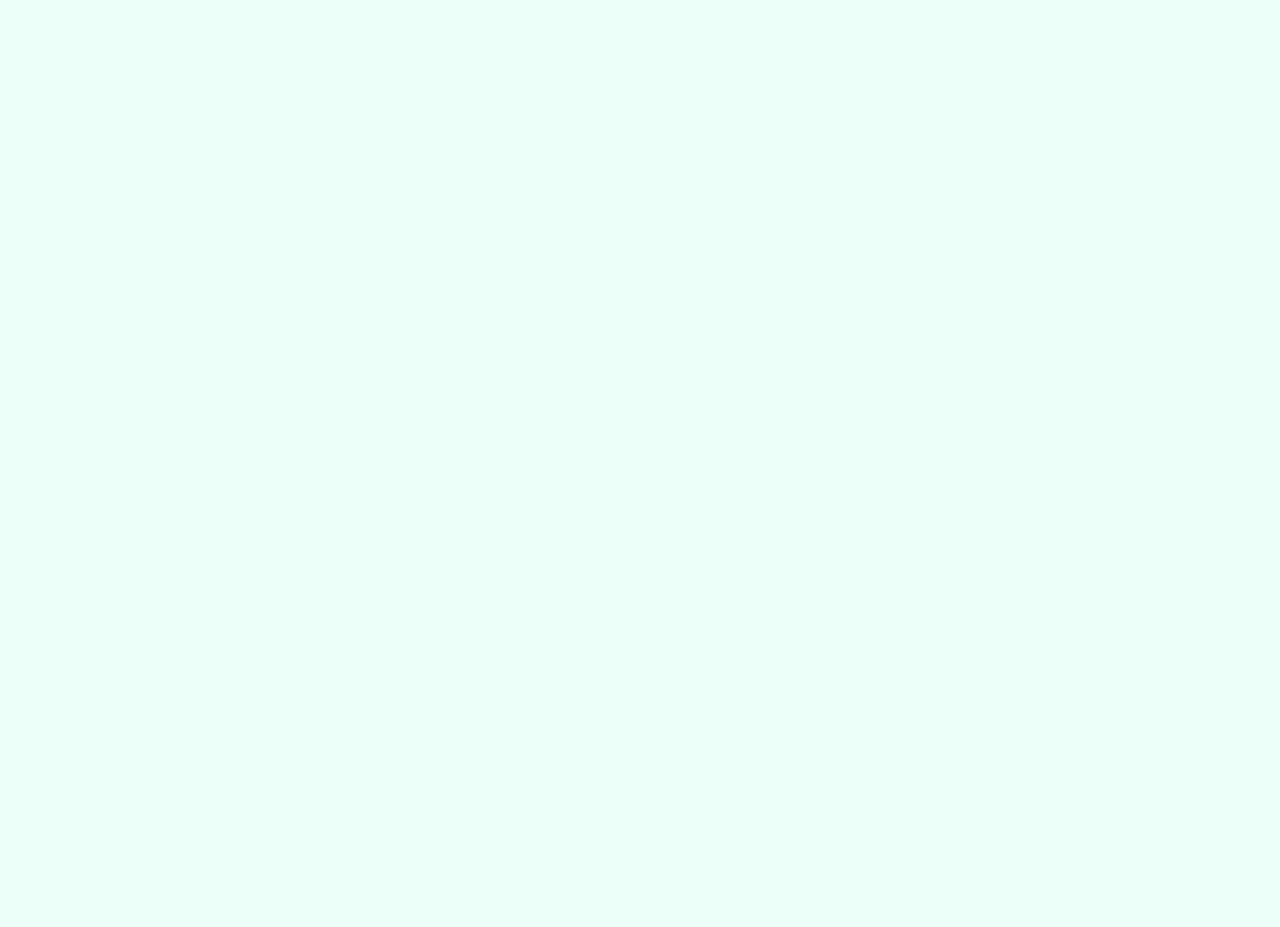
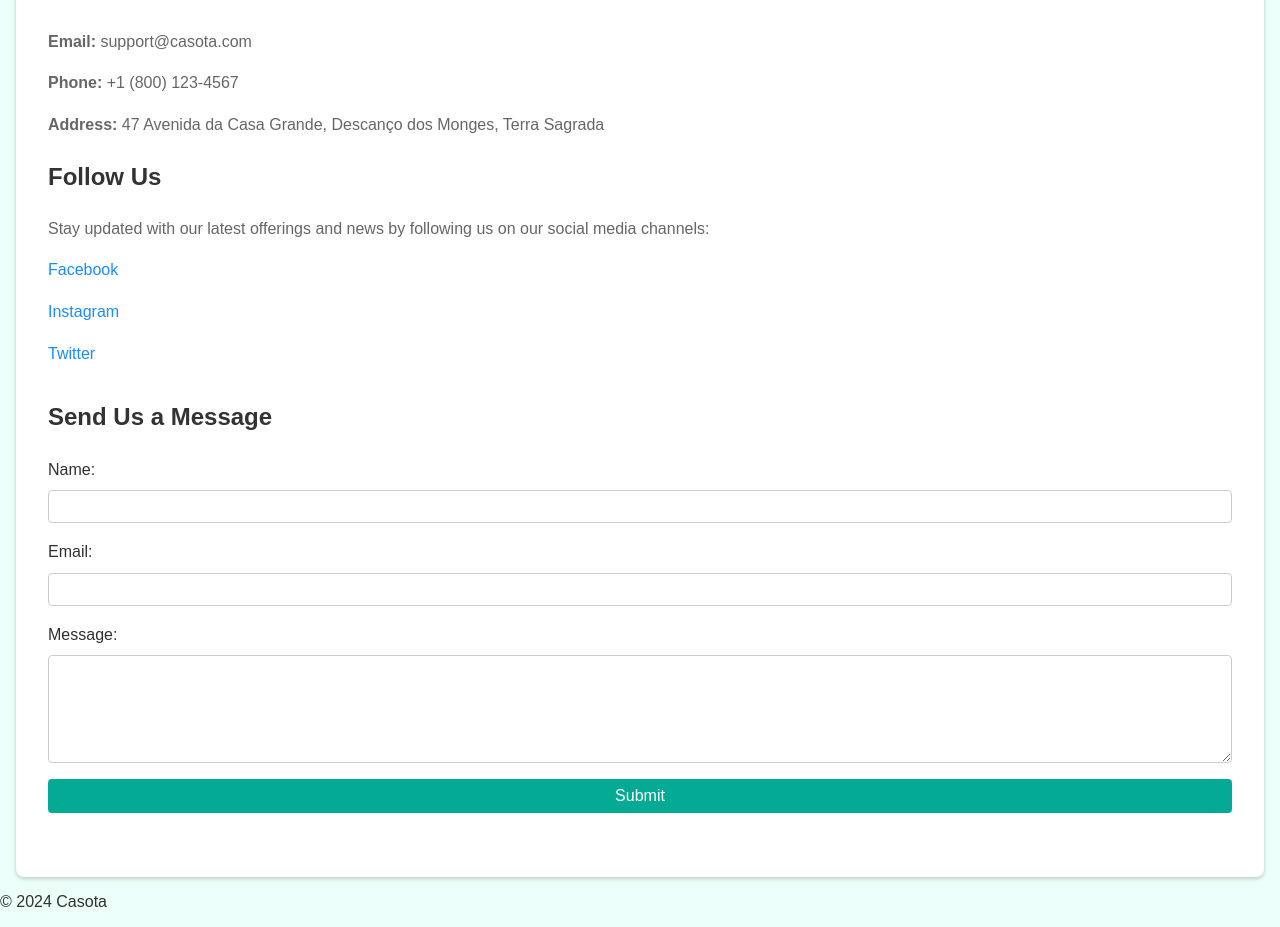
Before and after one commit to PE4R/proj-dw, a React (Vite) app in the folder client/: page /contact in a window 1280 px wide. Shown: the part 286-1213 px from the top of the page. Before the commit the page ends 800 px from the top, so only its background shows below. Built offline with nearby package versions, Linux system fonts and the light colour scheme; no server answers.

Commit message:
Populated About and Contact pages

```diff
--- a/client/src/index.css
+++ b/client/src/index.css
@@ -359,3 +359,78 @@ header h1 {
   font-style: italic;
   color: #666;
 }
+
+.about-page,
+.contact-page {
+  padding: 2rem;
+  background: #fff;
+  border-radius: 8px;
+  box-shadow: 0 2px 4px rgba(0, 0, 0, 0.2);
+  margin: 1rem;
+  line-height: 1.6;
+}
+
+.about-page h1,
+.about-page h2,
+.contact-page h1,
+.contact-page h2 {
+  color: #333;
+}
+
+.about-page p,
+.contact-page p,
+.contact-page a {
+  color: #666;
+  margin-bottom: 1rem;
+  display: block;
+}
+
+.contact-page a {
+  text-decoration: none;
+  color: #1a8cff;
+}
+
+.contact-page a:hover {
+  text-decoration: underline;
+}
+
+.contact-page ul {
+  list-style: none;
+  padding: 0;
+}
+
+.contact-details,
+.contact-form {
+  margin-bottom: 2rem;
+}
+
+.contact-form form {
+  display: flex;
+  flex-direction: column;
+}
+
+.contact-form label {
+  margin-bottom: 0.5rem;
+}
+
+.contact-form input,
+.contact-form textarea {
+  padding: 0.5rem;
+  margin-bottom: 1rem;
+  border: 1px solid #ccc;
+  border-radius: 4px;
+}
+
+.contact-form button {
+  padding: 0.5rem 1rem;
+  background-color: #04aa94;
+  font-size: 1rem;
+  color: white;
+  border: none;
+  border-radius: 4px;
+  cursor: pointer;
+}
+
+.contact-form button:hover {
+  background-color: #038c7a;
+}
--- a/client/src/pages/About.jsx
+++ b/client/src/pages/About.jsx
@@ -3,7 +3,16 @@ function About(){
 
     return(
         <>
-        <h1>About</h1>
+        <div className="about-page">
+            <h1>About Us</h1>
+            <p>Welcome to Casota, your ultimate destination for luxurious accommodations and memorable experiences. Our mission is to provide exceptional stays with the comfort and privacy you deserve. Whether you're looking for a cozy weekend getaway or a lavish retreat, we have something to suit every taste and budget.</p>
+            <h2>Our Story</h2>
+            <p>Founded in 2023, Casota began with a simple vision: to connect people with unique homes, experiences, and places around the world. Our platform has grown to include an array of stunning properties, each selected for its quality, character, and the warmth of the welcome it provides.</p>
+            <h2>Our Commitment</h2>
+            <p>We are committed to ensuring that every aspect of your stay is perfect. From the moment you browse our listings to the end of your stay, we strive to make your experience seamless and satisfying.</p>
+            <h2>Join Our Community</h2>
+            <p>Become part of the Casota family and start exploring the possibilities. Whether you're a traveler or a host, we're here to support you every step of the way.</p>
+        </div>
         </>
     )
 }
--- a/client/src/pages/Contact.jsx
+++ b/client/src/pages/Contact.jsx
@@ -3,7 +3,38 @@ function Contact(){
 
     return(
         <>
-        <h1>Contact</h1>
+        <div className="contact-page">
+            <h1>Contact Us</h1>
+            <p>If you have any questions, feedback, or need assistance, please don't hesitate to reach out to our friendly customer support team. We're here to help you 24/7.</p>
+            <div className="contact-details">
+                <h2>Get In Touch</h2>
+                <p><strong>Email:</strong> support@casota.com</p>
+                <p><strong>Phone:</strong> +1 (800) 123-4567</p>
+                <p><strong>Address:</strong> 47 Avenida da Casa Grande, Descanço dos Monges, Terra Sagrada</p>
+                <h2>Follow Us</h2>
+                <p>Stay updated with our latest offerings and news by following us on our social media channels:</p>
+                <ul>
+                <li><a href="https://facebook.com/">Facebook</a></li>
+                <li><a href="https://instagram.com/">Instagram</a></li>
+                <li><a href="https://twitter.com/">Twitter</a></li>
+                </ul>
+            </div>
+            <div className="contact-form">
+                <h2>Send Us a Message</h2>
+                <form>
+                <label for="name">Name:</label>
+                <input type="text" id="name" name="name" required />
+
+                <label for="email">Email:</label>
+                <input type="email" id="email" name="email" required />
+
+                <label for="message">Message:</label>
+                <textarea id="message" name="message" rows="6" required></textarea>
+
+                <button type="submit">Submit</button>
+                </form>
+            </div>
+        </div>
         </>
     )
 }
```
